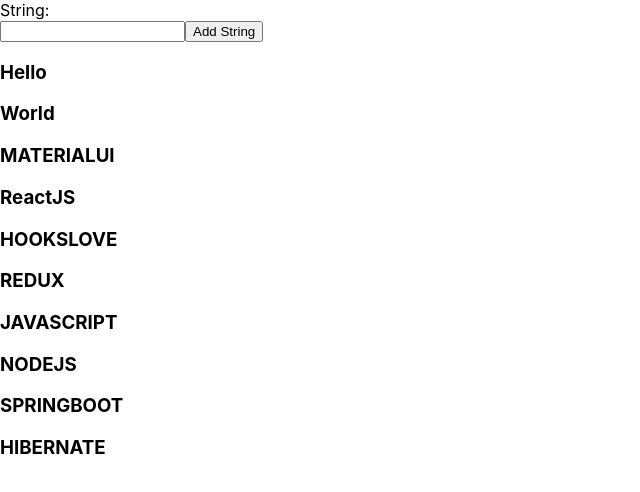
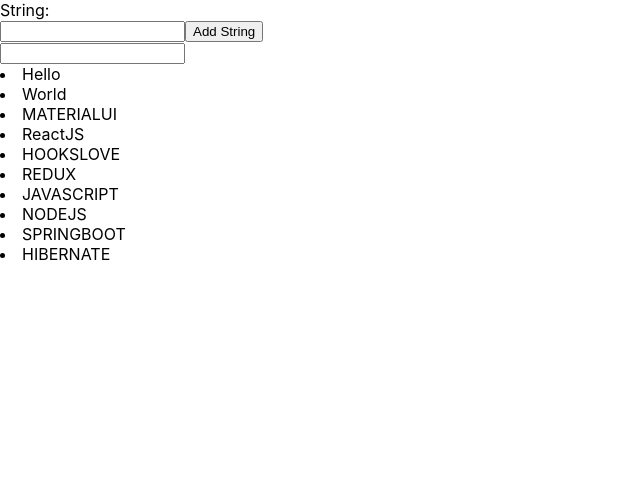
Before and after one commit to Neilketchum/Zenatix, a React (Create React App) app: page / in a window 1280 px wide. Shown: the top 492 px of the page, without its empty margins (0-640 px from the left). Built offline with nearby package versions, Linux system fonts and the light colour scheme.

Commit message:
Added Search Functionality

```diff
--- a/src/Components/SearchString.js
+++ b/src/Components/SearchString.js
@@ -2,16 +2,29 @@
 import PropTypes from 'prop-types';
 import { connect } from 'react-redux';
 export class SearchString extends Component {
+    constructor(props) {
+        super(props);
+        this.state = {
+            body:""
+        };
 
+        this.onChange = this.onChange.bind(this);
+    }
+    onChange(e) {
+        this.setState({ [e.target.name]: e.target.value });
+    }
     render() {
-        const postItems = this.props.strings.map((str,index) => (
-            <div key={index}>
-              <h3>{str}</h3>
-            </div>
-          ));
+        // const postItems =
         return (
             <div>
-                {postItems}
+                <input type = 'text' name = 'body' value = {this.state.body} onChange = {this.onChange}></input>
+                {
+                    this.props.strings.filter(name => name.includes(this.state.body)).map(filteredName => (
+                        <li>
+                          {filteredName}
+                        </li>
+                      ))
+                }
             </div>
         )
     }
```
